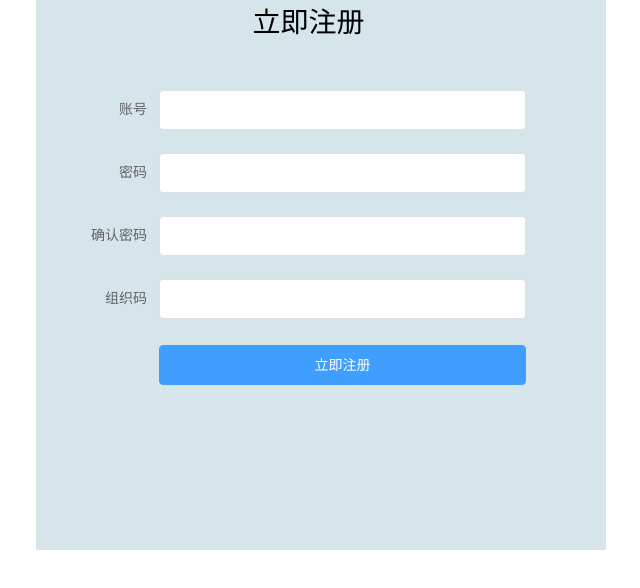
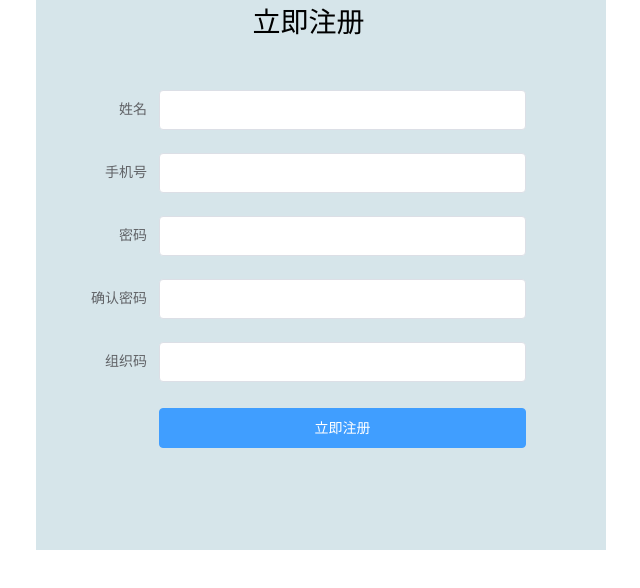
Before and after one commit to Akhil-Yuan/recorder, a Vue app in the folder recorder-pc/: page /#/register in a window 1280 px wide. Shown: the top 588 px of the page, without its empty margins (319-959 px from the left). Built offline with nearby package versions, Linux system fonts and the light colour scheme.

Commit message:
修复了一些bug

```diff
--- a/recorder-pc/src/Pages/Register/index.vue
+++ b/recorder-pc/src/Pages/Register/index.vue
@@ -10,7 +10,10 @@
       size="normal"
       hide-required-asterisk
     >
-      <el-form-item label="账号" prop="account">
+      <el-form-item label="姓名">
+        <el-input v-model="form.teacherName"></el-input>
+      </el-form-item>
+      <el-form-item label="手机号" prop="account">
         <el-input v-model="form.account"></el-input>
       </el-form-item>
       <el-form-item label="密码" prop="password">
@@ -51,9 +54,10 @@ export default {
         password: "",
         checkpwd: "",
         organization: "",
+        teacherName: "",
       },
       rules: {
-        account: [{ required: true, message: "请输入账号", trigger: "blur" }],
+        account: [{ required: true, message: "请输入手机号", trigger: "blur" }],
         password: [{ required: true, message: "请输入密码", trigger: "blur" }],
         checkpwd: [
           {
--- a/recorder-pc/src/components/Tabbar/index.vue
+++ b/recorder-pc/src/components/Tabbar/index.vue
@@ -30,7 +30,10 @@ export default {
     console.log(this.$route);
   },
   watch: {
-    $route({ name }) {
+    $route: {
+      immediate: true,
+      deep: true,
+      handler({ name }) {
         if (name == "homework" || name == "courseware") {
           this.tabbarNeeded = true;
           this.breadNeeded = false;
@@ -61,6 +64,7 @@ export default {
         }
       },
     },
+  },
 };
 </script>
 
```
Lines whose indentation alone changed are shown as unchanged.
